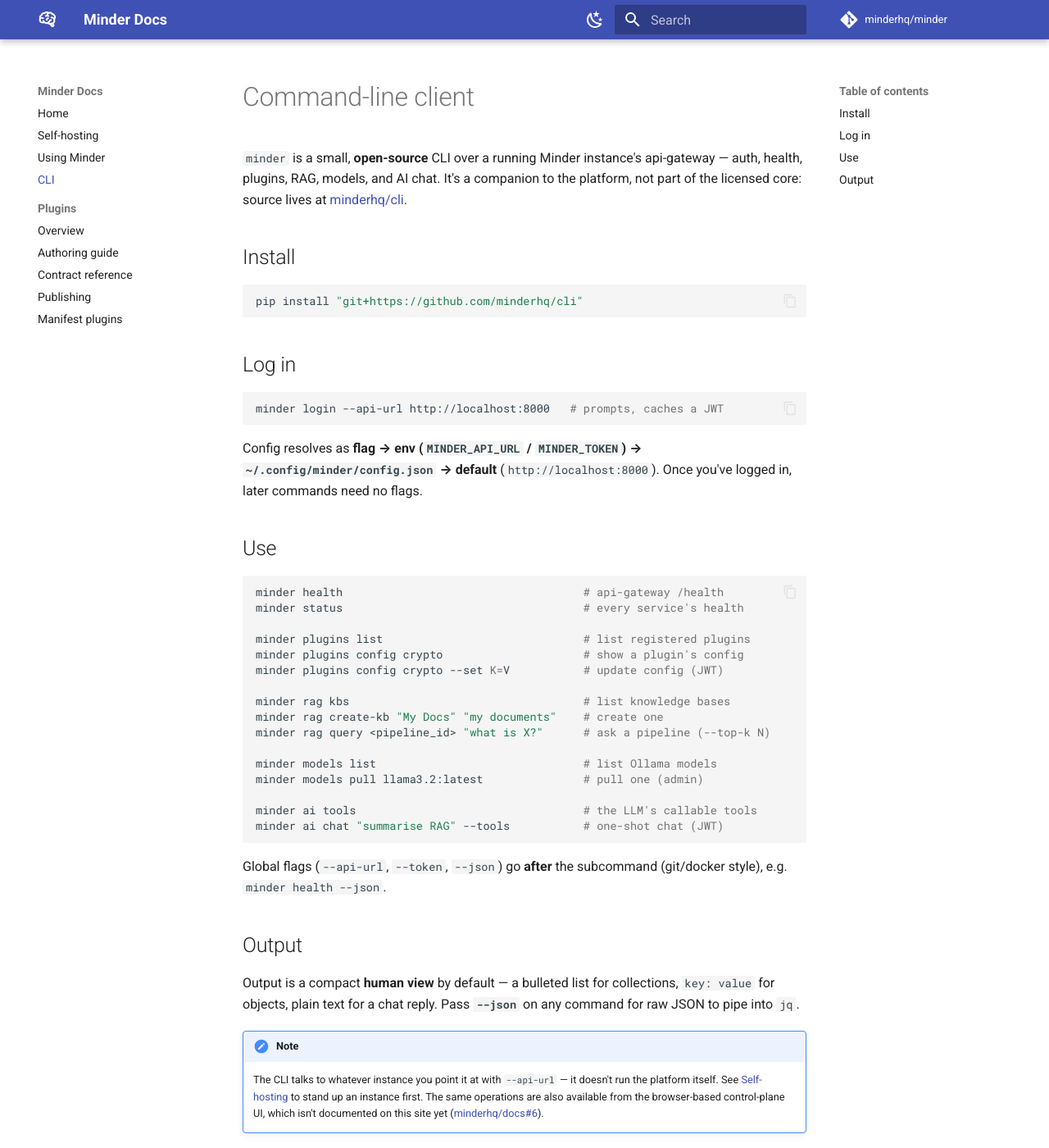
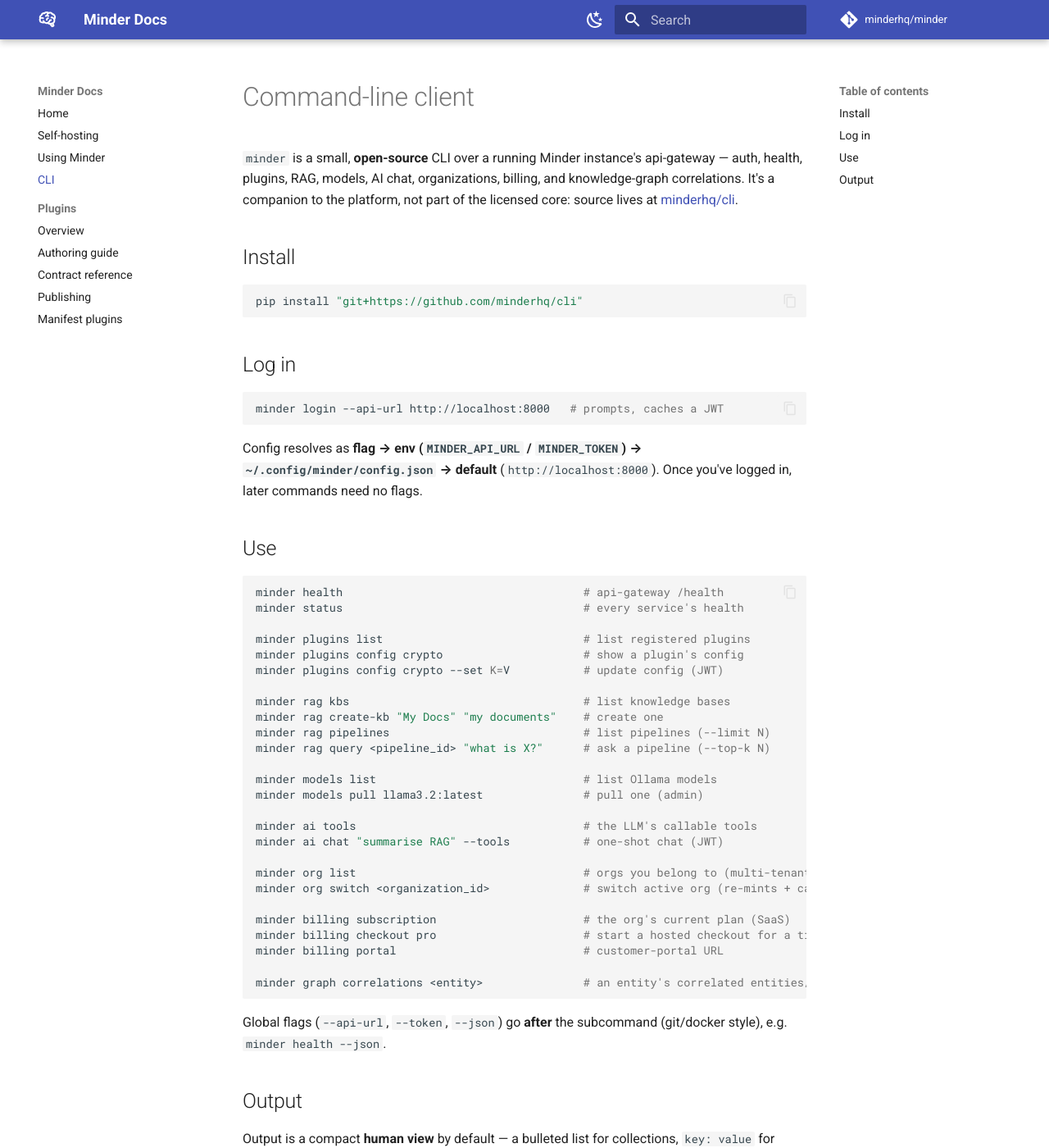
Before and after one commit to minderhq/docs, an MkDocs documentation site: the page built from docs/cli.md, in a window 1280 px wide and 1400 px high. Shown: the whole window at 82% size. Built offline with MkDocs 1.6.1 and Material for MkDocs 9.7.7, drawn with Linux system fonts in a browser that asks for light colours; comment, search, counter and statistics services are not loaded.

Commit message:
docs(cli): document org, billing, graph, and rag pipelines commands (#12)
docs/cli.md documented none of the CLI's multi-tenant (org), SaaS (billing),
knowledge-graph (graph correlations), or 'rag pipelines' commands, though all
ship in minderhq/cli. Verified each signature against the CLI's --help.

````diff
--- a/docs/cli.md
+++ b/docs/cli.md
@@ -1,8 +1,9 @@
 # Command-line client
 
 `minder` is a small, **open-source** CLI over a running Minder instance's
-api-gateway — auth, health, plugins, RAG, models, and AI chat. It's a companion
-to the platform, not part of the licensed core: source lives at
+api-gateway — auth, health, plugins, RAG, models, AI chat, organizations,
+billing, and knowledge-graph correlations. It's a companion to the platform, not
+part of the licensed core: source lives at
 [minderhq/cli](https://github.com/minderhq/cli).
 
 ## Install
@@ -33,6 +34,7 @@ minder plugins config crypto --set K=V           # update config (JWT)
 
 minder rag kbs                                   # list knowledge bases
 minder rag create-kb "My Docs" "my documents"    # create one
+minder rag pipelines                             # list pipelines (--limit N)
 minder rag query <pipeline_id> "what is X?"      # ask a pipeline (--top-k N)
 
 minder models list                               # list Ollama models
@@ -40,6 +42,15 @@ minder models pull llama3.2:latest               # pull one (admin)
 
 minder ai tools                                  # the LLM's callable tools
 minder ai chat "summarise RAG" --tools           # one-shot chat (JWT)
+
+minder org list                                  # orgs you belong to (multi-tenant)
+minder org switch <organization_id>              # switch active org (re-mints + caches your JWT)
+
+minder billing subscription                      # the org's current plan (SaaS)
+minder billing checkout pro                      # start a hosted checkout for a tier
+minder billing portal                            # customer-portal URL
+
+minder graph correlations <entity>               # an entity's correlated entities/signals (--limit N)
 ```
 
 Global flags (`--api-url`, `--token`, `--json`) go **after** the subcommand
````
